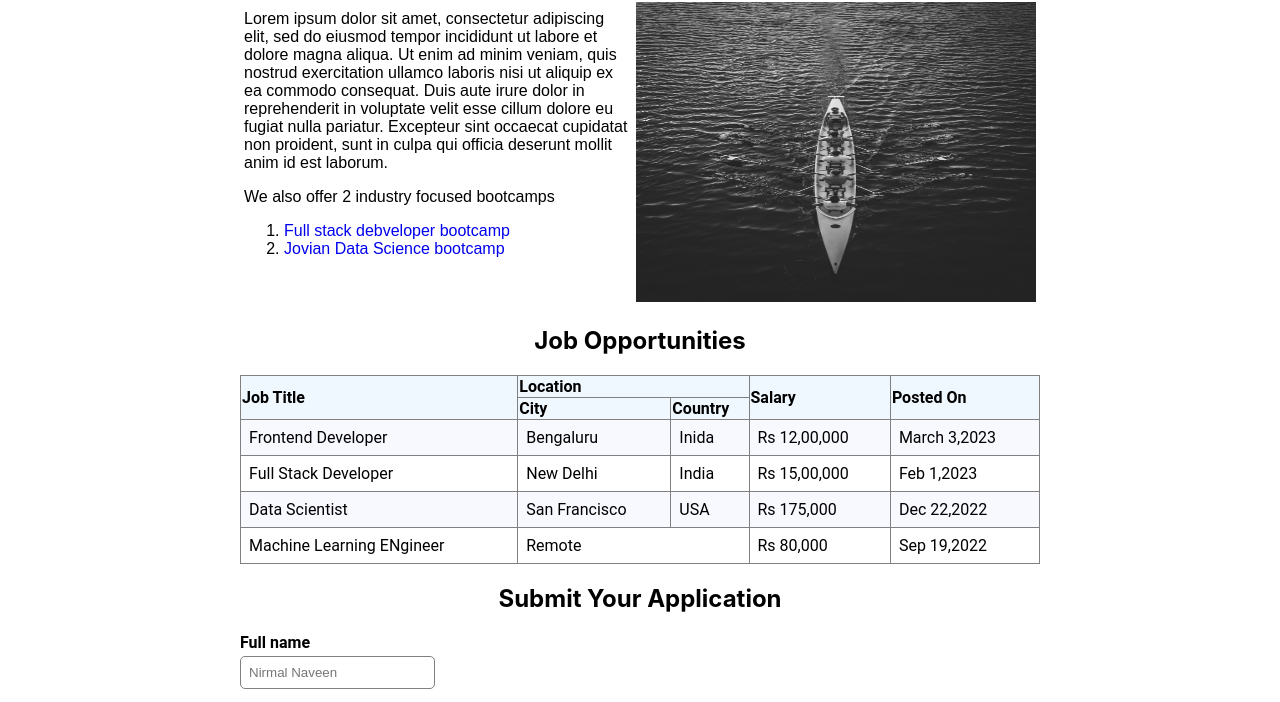
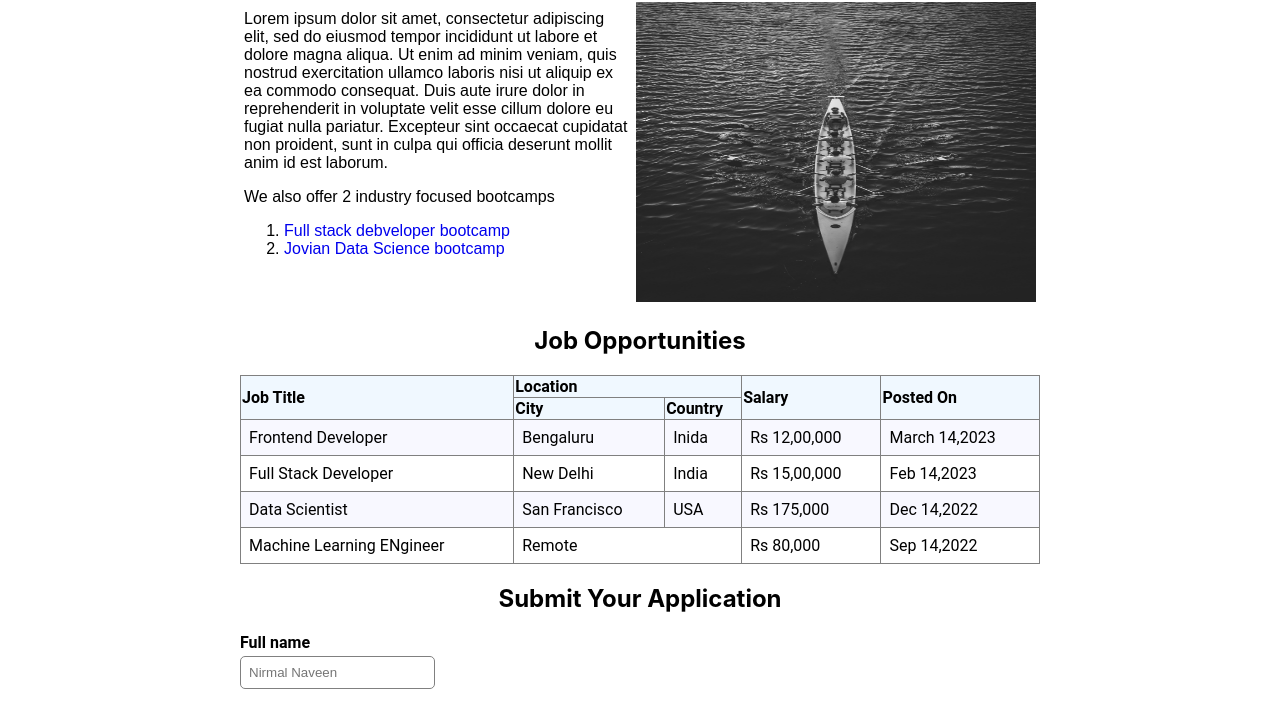
Before and after one commit to Naveen-Sesetti/jovian-carriers-site-nnpp, a plain HTML site: page src/index.html in a window 1280 px wide. Shown: the part 338-1040 px from the top of the page. Drawn offline with Linux system fonts and the light colour scheme.

Commit message:
changing dates

```diff
--- a/src/index.html
+++ b/src/index.html
@@ -78,27 +78,27 @@
                     <td>Bengaluru</td>
                     <td> Inida</td>
                     <td>Rs 12,00,000</td>
-                    <td>March 3,2023</td>
+                    <td>March 14,2023</td>
                 </tr>
                 <tr class="table-data-row">
                     <td>Full Stack Developer</td>
                     <td>New Delhi</td>
                     <td>India</td>
                     <td>Rs 15,00,000</td>
-                    <td>Feb 1,2023</td>
+                    <td>Feb 14,2023</td>
                 </tr>
                 <tr class="table-data-row">
                     <td>Data Scientist</td>
                     <td>San Francisco</td>
                     <td>USA</td>
                     <td>Rs 175,000</td>
-                    <td>Dec 22,2022</td>
+                    <td>Dec 14,2022</td>
                 </tr>
                 <tr class="table-data-row">
                     <td>Machine Learning ENgineer</td>
                     <td colspan="2">Remote</td>
                     <td>Rs 80,000</td>
-                    <td>Sep 19,2022</td>
+                    <td>Sep 14,2022</td>
                 </tr>
 
             </table>
```
